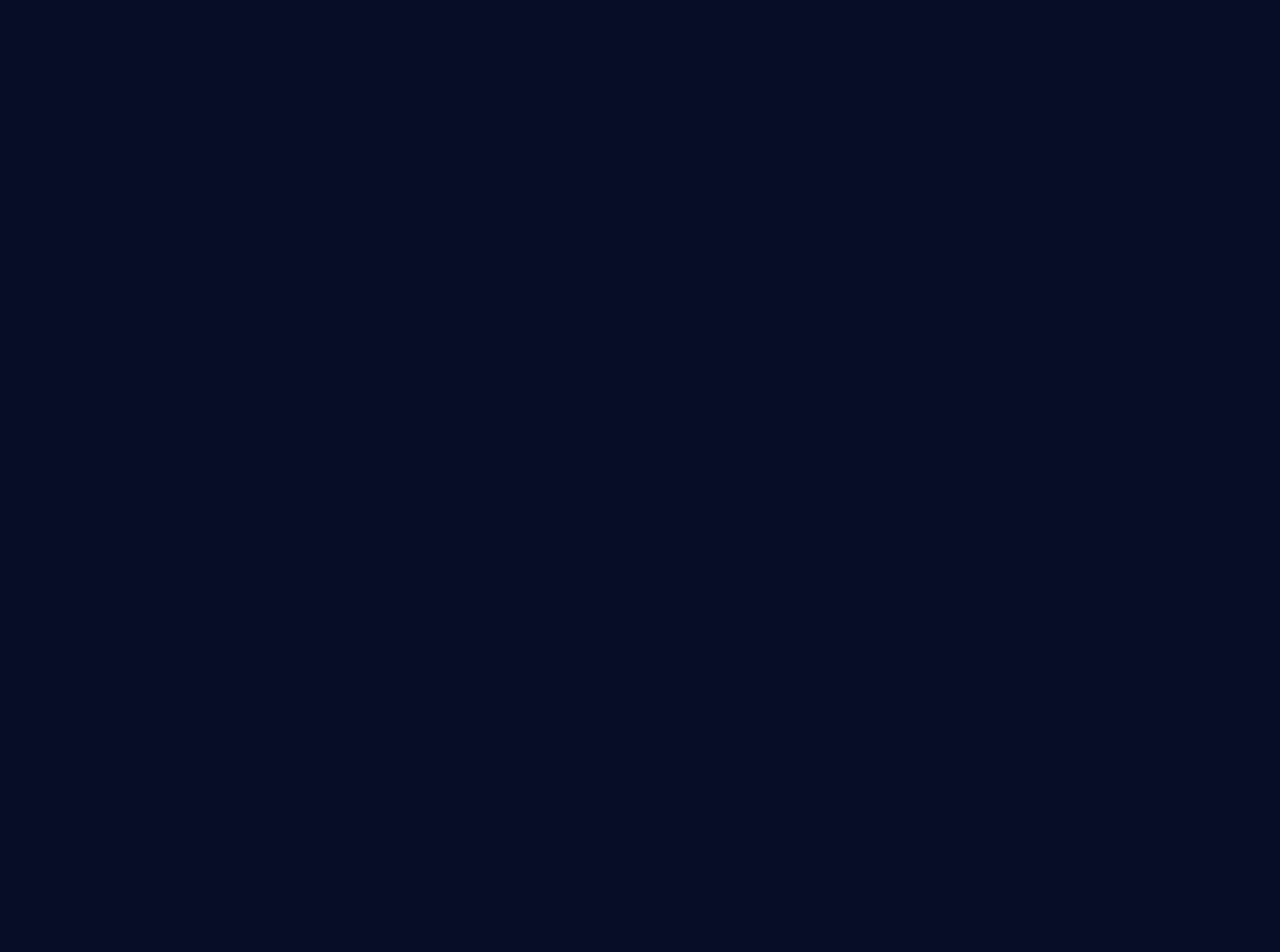
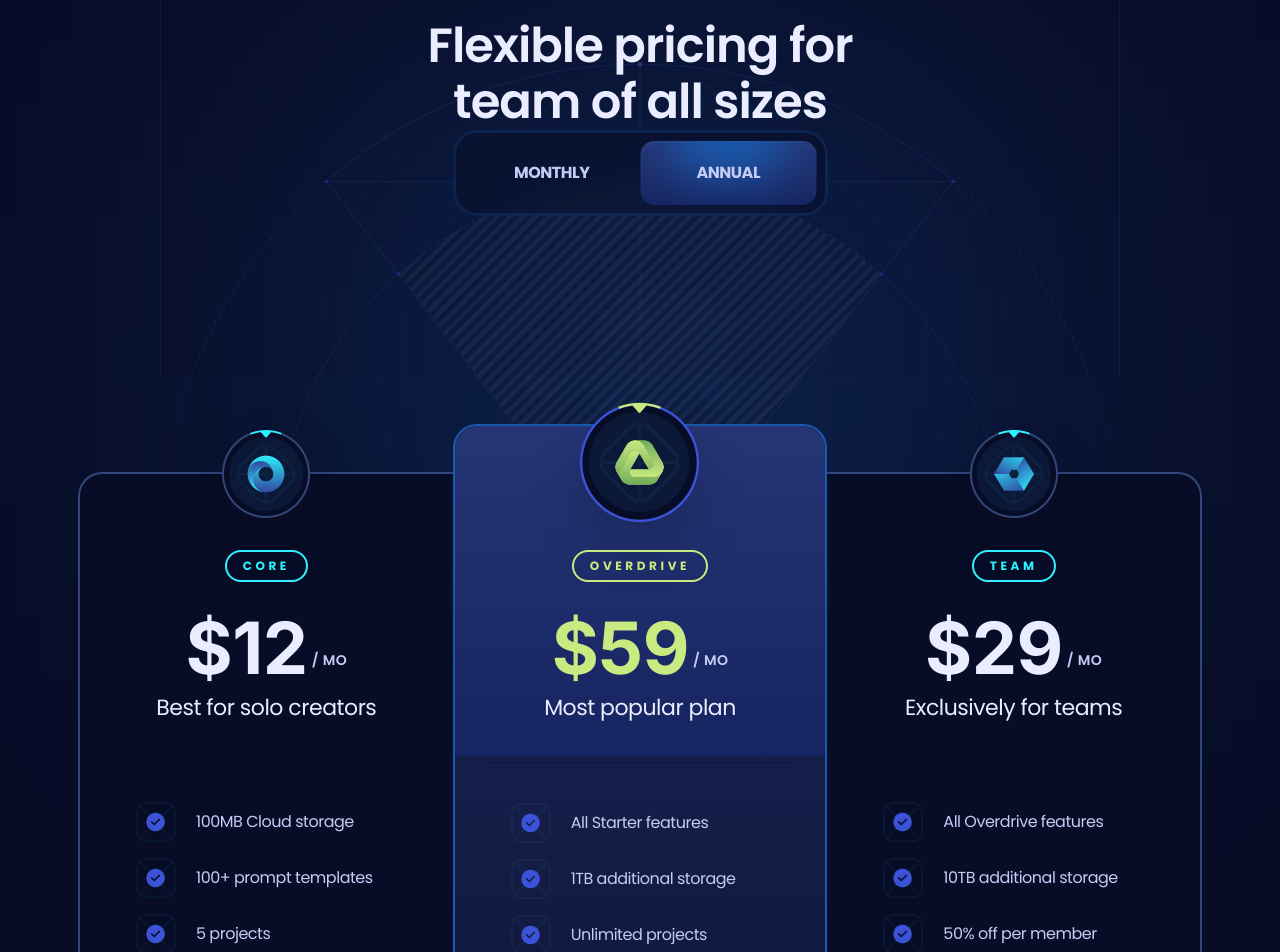
Before and after one commit to Vino-Siva/xora-saas-landing-page, a React (Vite) app: page / in a window 1280 px wide. Shown: the part 1880-2832 px from the top of the page. Before the commit the page ends 1786 px from the top, so only its background shows below. Built offline with nearby package versions, Linux system fonts and the light colour scheme.

Commit message:
add pricing section

```diff
--- a/src/App.jsx
+++ b/src/App.jsx
@@ -1,6 +1,7 @@
 import Features from "./sections/Features";
 import Header from "./sections/Header";
 import Hero from "./sections/Hero";
+import Pricing from "./sections/Pricing";
 
 const App = () => {
   return (
@@ -8,6 +9,7 @@
       <Header />
       <Hero />
       <Features />
+      <Pricing />
     </main>
   );
 };
--- /dev/null
+++ b/src/sections/Pricing.jsx
@@ -0,0 +1,176 @@
+import { Element } from "react-scroll";
+import { useState } from "react";
+import clsx from "clsx";
+import { plans } from "../constants";
+import CountUp from "react-countup";
+import Button from "../components/Button";
+
+const Pricing = () => {
+  const [monthly, setMonthly] = useState(false);
+  return (
+    <section>
+      <Element name="pricing">
+        <div className="container">
+          <div className="max-w-960 pricing-head_before relative mx-auto border-l border-r border-s2 bg-s1/50 pb-40 pt-28 max-xl:max-w-4xl max-lg:border-none max-md:pb-32 max-md:pt-16">
+            <h3 className="h3 max-lg:h4 max-md:h5 z-4 relative mx-auto mb14 max-w-lg text-center text-p4 max-md:mb-11 max-sm:max-w-sm">
+              Flexible pricing for team of all sizes
+            </h3>
+            <div className="relative z-4 mx-auto flex w-[375px] rounded-3xl border-[3px] border-s4/25 bg-s1/50 p-2 backdrop-blur-[6px] max-md:w-[310px]">
+              <button
+                onClick={() => setMonthly(true)}
+                className={clsx("pricing-head_btn", monthly && "text-p4")}
+              >
+                Monthly
+              </button>
+              <button
+                onClick={() => setMonthly(false)}
+                className={clsx("pricing-head_btn", !monthly && "text-p4")}
+              >
+                Annual
+              </button>
+
+              <div
+                className={clsx(
+                  "g4 rounded-14 before:h-100 pricing-head_btn_before absolute left-2 top-2 h-[calc(100%-16px)] w-[calc(50%-8px)] overflow-hidden shadow-400 transition-transform duration-500",
+                  !monthly && "translate-x-full"
+                )}
+              />
+            </div>
+            <div className="pricing-bg">
+              <img
+                src="/images/bg-outlines.svg"
+                alt="outline"
+                width={960}
+                height={380}
+                className="relative z-2"
+              />
+              <img
+                src="/images/bg-outlines-fill.png"
+                alt="outline"
+                width={960}
+                height={380}
+                className="absolute inset-0 opacity-5 mix-blend-soft-light"
+              />
+            </div>
+          </div>
+          <div className="scroll-hide relative z-2 mt-12 flex items-start max-xl:gap-5 max-xl:overflow-auto max-xl:pt-6">
+            {plans.map(
+              (
+                {
+                  id,
+                  title,
+                  priceMonthly,
+                  priceYearly,
+                  caption,
+                  features,
+                  icon,
+                  logo,
+                },
+                index
+              ) => {
+                const isPrimaryPlan = index === 1;
+
+                return (
+                  <div
+                    key={id}
+                    className="pricing-plan_first pricing-plan_last pricing-plan_odd pricing-plan_even relative border-2 p-7 max-xl:min-w-80 max-lg:rounded-3xl xl:w-[calc(33.33%+2px)]"
+                  >
+                    {isPrimaryPlan && (
+                      <div className="g4 absolute h-330 left-0 right-0 top-0 z-1 rounded-tl-3xl rounded-tr-3xl" />
+                    )}
+                    <div
+                      className={clsx(
+                        "absolute left-0 right-0 z-2 flex items-center justify-center",
+                        isPrimaryPlan ? "-top-6" : "-top-6 xl:-top-11"
+                      )}
+                    >
+                      <img
+                        src={logo}
+                        alt={title}
+                        className={clsx(
+                          "object-contain drop-shadow-2xl",
+                          isPrimaryPlan ? "size-[120px]" : "size-[88px]"
+                        )}
+                      />
+                    </div>
+                    <div
+                      className={clsx(
+                        "relative flex flex-col items-center",
+                        isPrimaryPlan ? "pt-24" : "pt-12"
+                      )}
+                    >
+                      <div
+                        className={clsx(
+                          "small-2 rounded-20 relative z-2 mx-auto mb-6 border-2 px-4 py-1.5 uppercase",
+                          isPrimaryPlan
+                            ? "border-p3 text-p3"
+                            : "border-p1 text-p1"
+                        )}
+                      >
+                        {title}
+                      </div>
+                      <div className="relative z-2 flex items-center justify-center">
+                        <div
+                          className={clsx(
+                            "h-num flex items-start",
+                            isPrimaryPlan ? "text-p3" : "text-p4"
+                          )}
+                        >
+                          ${" "}
+                          <CountUp
+                            start={priceMonthly}
+                            end={monthly ? priceMonthly : priceYearly}
+                            duration={0.3}
+                            useEasing={false}
+                            preserveValue={true}
+                          />
+                        </div>
+                        <div className="small-1 relative top-3 ml-1 uppercase">
+                          / mo
+                        </div>
+                      </div>
+                    </div>
+                    <div
+                      className={clsx(
+                        "body-1 relative z-2 mb-10 w-full border-b-s2 pb-9 text-center text-p4",
+                        isPrimaryPlan && "border-b"
+                      )}
+                    >
+                      {caption}
+                    </div>
+                    <ul className="mx-auto space-y-4 xl:px-7">
+                      {features.map((feature) => (
+                        <li
+                          key={feature}
+                          className="relative flex items-center gap-5"
+                        >
+                          <img
+                            src={"/images/check.png"}
+                            alt="check"
+                            className="size-10 object-contain"
+                          />
+                          <p className="flex-1">{feature}</p>
+                        </li>
+                      ))}
+                    </ul>
+                    <div className="mt-10 flex w-full justify-center">
+                      <Button icon={icon}>Get Started</Button>
+                    </div>
+
+                    {isPrimaryPlan && (
+                      <p className="small-compact mt-9 text-center text-p3 before:content-['-'] before:mx-2.5 after:mx-2.5 after:content-['-']">
+                        Limited Time Offer
+                      </p>
+                    )}
+                  </div>
+                );
+              }
+            )}
+          </div>
+        </div>
+      </Element>
+    </section>
+  );
+};
+
+export default Pricing;
```
